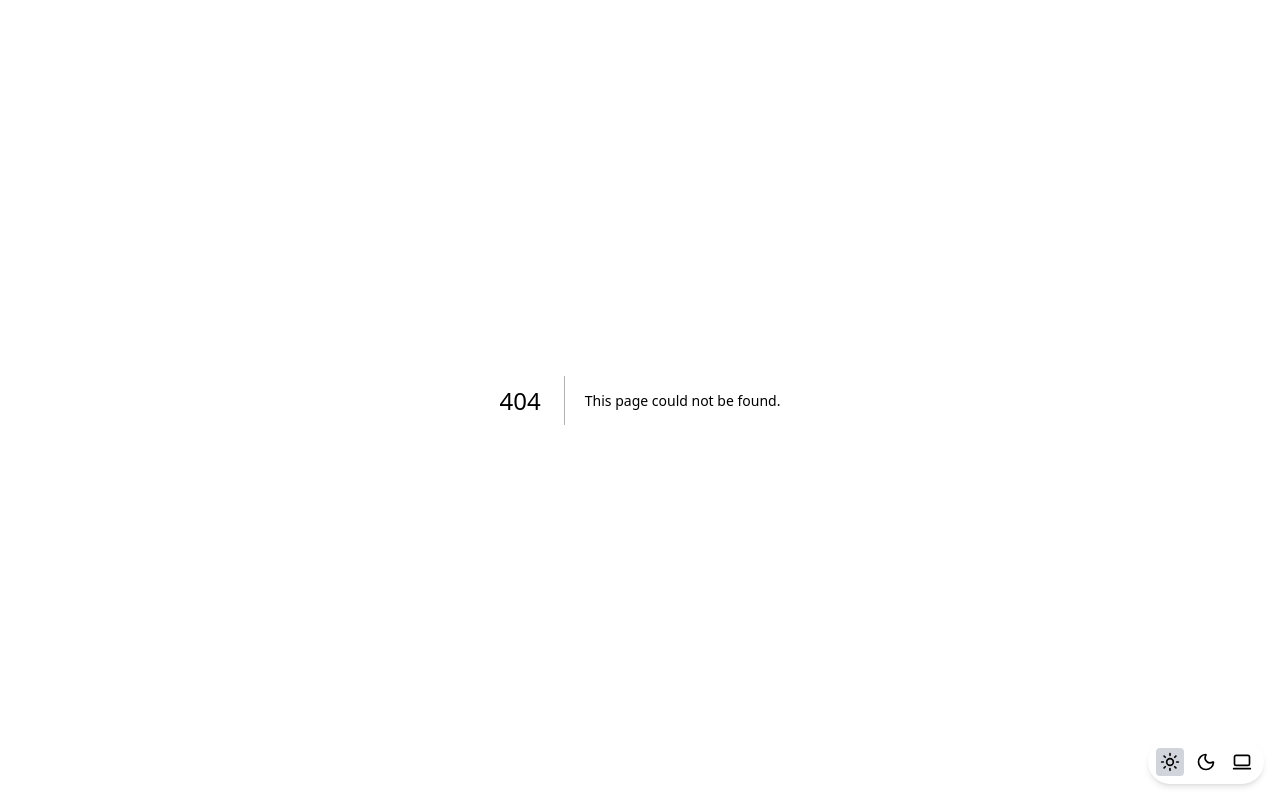
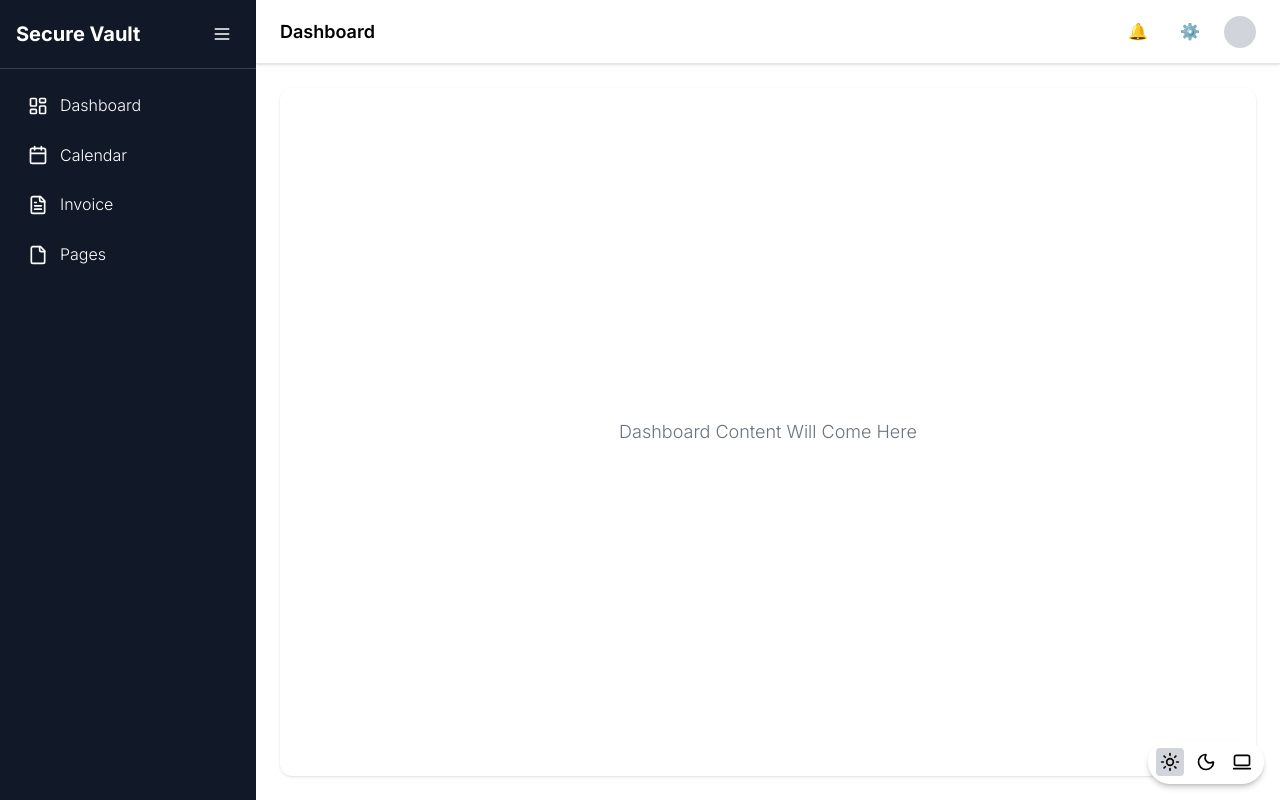
Before and after one commit to JaseemKhan211/pma-sysapp, a Next.js app in the folder frontend/: page /dashboard in a window 1280 px wide. Before the commit this address had no page. Built offline with nearby package versions, Linux system fonts and the light colour scheme.

Commit message:
♻️  Integrated Sidebar and Topbar in /dashboard layout

```diff
--- /dev/null
+++ b/frontend/src/app/dashboard/Home.jsx
@@ -0,0 +1,9 @@
+"use client";
+
+export default function Home() {
+  return (
+    <div className="bg-white rounded-xl shadow p-6 h-full flex items-center justify-center">
+      <p className="text-gray-500 text-lg">Dashboard Content Will Come Here</p>
+    </div>
+  );
+}
--- /dev/null
+++ b/frontend/src/app/dashboard/layout.jsx
@@ -0,0 +1,19 @@
+"use client";
+import Sidebar from '@/components/Sidebar';
+import Topbar from '@/components/Topbar';
+import ThemeToggle from '@/components/ThemeToggle';
+
+export default function DashboardLayout({ children }) {
+  return (
+    <div className="flex h-screen overflow-hidden">
+      <Sidebar />
+
+      <div className="flex flex-col flex-1">
+        <Topbar />
+        <main className="flex-1 overflow-auto p-6">{children}</main>
+      </div>
+
+      <ThemeToggle />
+    </div>
+  );
+}
--- /dev/null
+++ b/frontend/src/app/dashboard/page.jsx
@@ -0,0 +1,9 @@
+import Home from "./Home";
+
+export const metadata = {
+  title: "PAM | Dashboard",
+};
+
+export default function DashboardPage() {
+  return <Home />;
+}
--- a/frontend/src/app/home/home.jsx
+++ /dev/null
@@ -1,60 +0,0 @@
-"use client";
-import { useState, useEffect } from "react";
-import io from "socket.io-client";
-
-let socket; // single persistent connection
-
-export default function Home() {
-  const [result, setResult] = useState(null);
-  const [status, setStatus] = useState("Disconnected");
-
-  useEffect(() => {
-    // Connect once
-    socket = io("http://localhost:5000", { transports: ["websocket"] });
-
-    socket.on("connect", () => setStatus("Connected"));
-    socket.on("disconnect", () => setStatus("Disconnected"));
-
-    // Listen for system response
-    socket.on("systemResponse", (data) => setResult(data));
-
-    // Cleanup connection on unmount
-    return () => {
-      if (socket) socket.disconnect();
-    };
-  }, []);
-
-  const handleAccess = (ip) => {
-    if (socket && status === "Connected") {
-      socket.emit("connectToSystem", { targetIP: ip });
-    }
-  };
-
-  return (
-    <div className="flex flex-col items-center justify-center gap-5 p-5">
-      <p className="text-sm text-gray-500">Status: {status}</p>
-
-      <button
-        disabled={status !== "Connected"}
-        onClick={() => handleAccess("192.168.1.101")}
-        className="text-white px-10 py-2 rounded bg-blue-900 dark:bg-gray-900 hover:bg-blue-600 dark:hover:bg-gray-700 disabled:opacity-50"
-      >
-        Access System A
-      </button>
-
-      <button
-        disabled={status !== "Connected"}
-        onClick={() => handleAccess("192.168.1.102")}
-        className="text-white px-10 py-2 rounded bg-blue-900 dark:bg-gray-900 hover:bg-blue-600 dark:hover:bg-gray-700 disabled:opacity-50"
-      >
-        Access System B
-      </button>
-
-      {result && (
-        <pre className="mt-5 bg-gray-100 p-3 rounded text-sm w-full max-w-md overflow-x-auto">
-          {JSON.stringify(result, null, 2)}
-        </pre>
-      )}
-    </div>
-  );
-}
--- a/frontend/src/app/home/page.jsx
+++ /dev/null
@@ -1,9 +0,0 @@
-import Home from "./Home";
-
-export const metadata = {
-  title: "PAM | Home",
-};
-
-export default function HomePage() {
-  return <Home />;
-}
--- a/frontend/src/app/layout.jsx
+++ b/frontend/src/app/layout.jsx
@@ -22,14 +22,12 @@ export default function RootLayout({ children }) {
     <ThemeProvider attribute="class" defaultTheme="light" enableSystem>
       <html lang="en" className={`${inter.variable} ${poppins.variable}`}>
         <body className="relative min-h-screen font-sans">
-          {/* <Header /> */}
           <div className="flex flex-col min-h-screen">
             <main className="flex-grow">
               {children}
             </main>
           </div>
           <ThemeToggle />
-          {/* <Footer /> */}
         </body>
       </html>
     </ThemeProvider>
--- /dev/null
+++ b/frontend/src/components/Sidebar.jsx
@@ -0,0 +1,50 @@
+"use client";
+import { useState } from "react";
+import { Menu, Calendar, FileText, LayoutDashboard, File } from "lucide-react";
+
+export default function Sidebar() {
+  const [collapsed, setCollapsed] = useState(false);
+
+  const menus = [
+    { name: "Dashboard", icon: <LayoutDashboard size={20} />, href: "/dashboard" },
+    { name: "Calendar", icon: <Calendar size={20} />, href: "/calendar" },
+    { name: "Invoice", icon: <FileText size={20} />, href: "/invoice" },
+    { name: "Pages", icon: <File size={20} />, href: "/pages" },
+  ];
+
+  return (
+    <aside
+      className={`${
+        collapsed ? "w-20" : "w-64"
+      } bg-[#111827] text-white h-screen flex flex-col transition-all duration-300`}
+    >
+      {/* Header with collapse button */}
+      <div className="flex items-center justify-between p-4 border-b border-gray-700">
+        {!collapsed && <span className="text-xl font-bold">Secure Vault</span>}
+        <button
+          onClick={() => setCollapsed(!collapsed)}
+          className="p-2 hover:bg-gray-700 rounded"
+        >
+          <Menu size={20} />
+        </button>
+      </div>
+
+      {/* Menu */}
+      <nav className="flex-1 p-4">
+        <ul className="space-y-2">
+          {menus.map((menu, idx) => (
+            <li key={idx}>
+              <a
+                href={menu.href}
+                className="flex items-center gap-3 px-3 py-2 rounded hover:bg-gray-700"
+              >
+                {menu.icon}
+                {!collapsed && <span>{menu.name}</span>}
+              </a>
+            </li>
+          ))}
+        </ul>
+      </nav>
+    </aside>
+  );
+}
--- /dev/null
+++ b/frontend/src/components/Topbar.jsx
@@ -0,0 +1,12 @@
+export default function Topbar() {
+  return (
+    <header className="h-16 bg-white shadow flex items-center justify-between px-6 border-b">
+      <h1 className="text-lg font-semibold">Dashboard</h1>
+      <div className="flex items-center gap-4">
+        <button className="p-2 hover:bg-gray-200 rounded-full">🔔</button>
+        <button className="p-2 hover:bg-gray-200 rounded-full">⚙️</button>
+        <div className="w-8 h-8 rounded-full bg-gray-300"></div>
+      </div>
+    </header>
+  );
+}
```
Also changed, not shown: frontend/src/app/page.jsx (+0 -8 lines), 1 other file (tests, documents, lock files or other folders).
